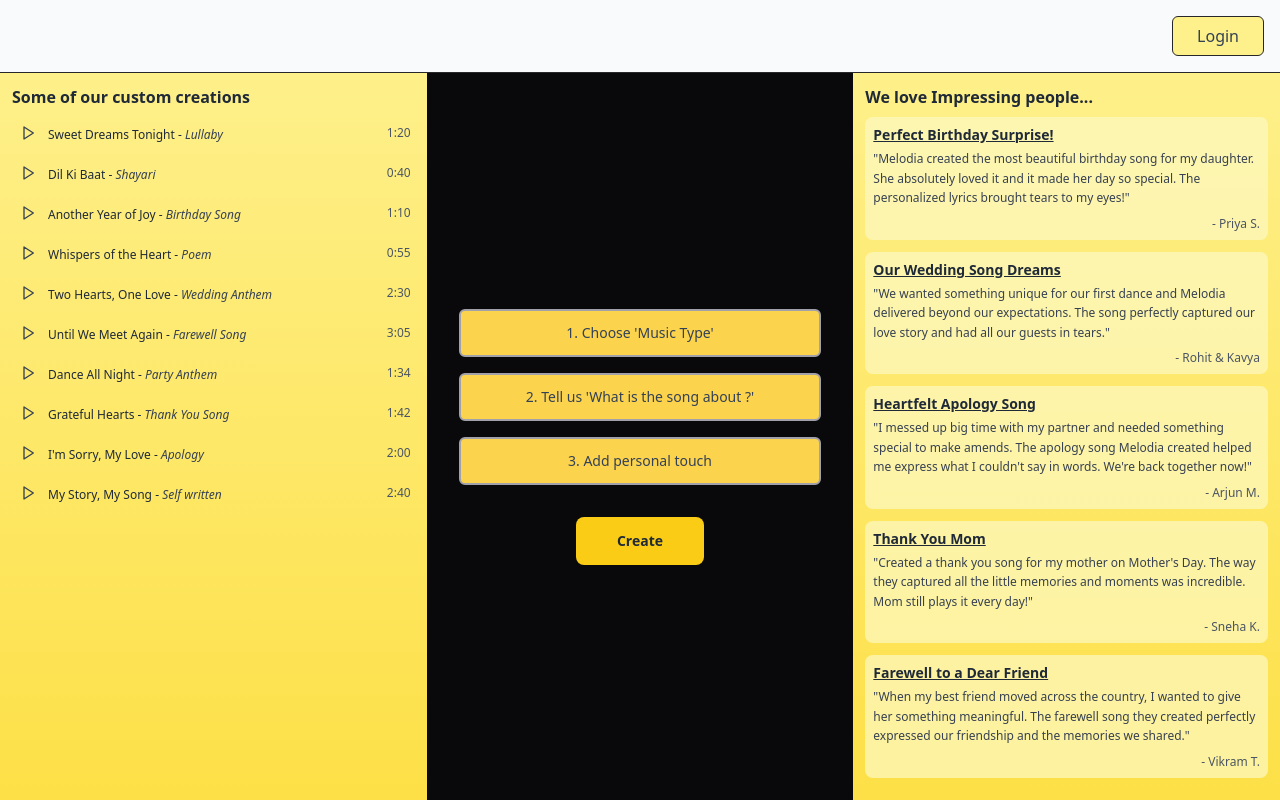
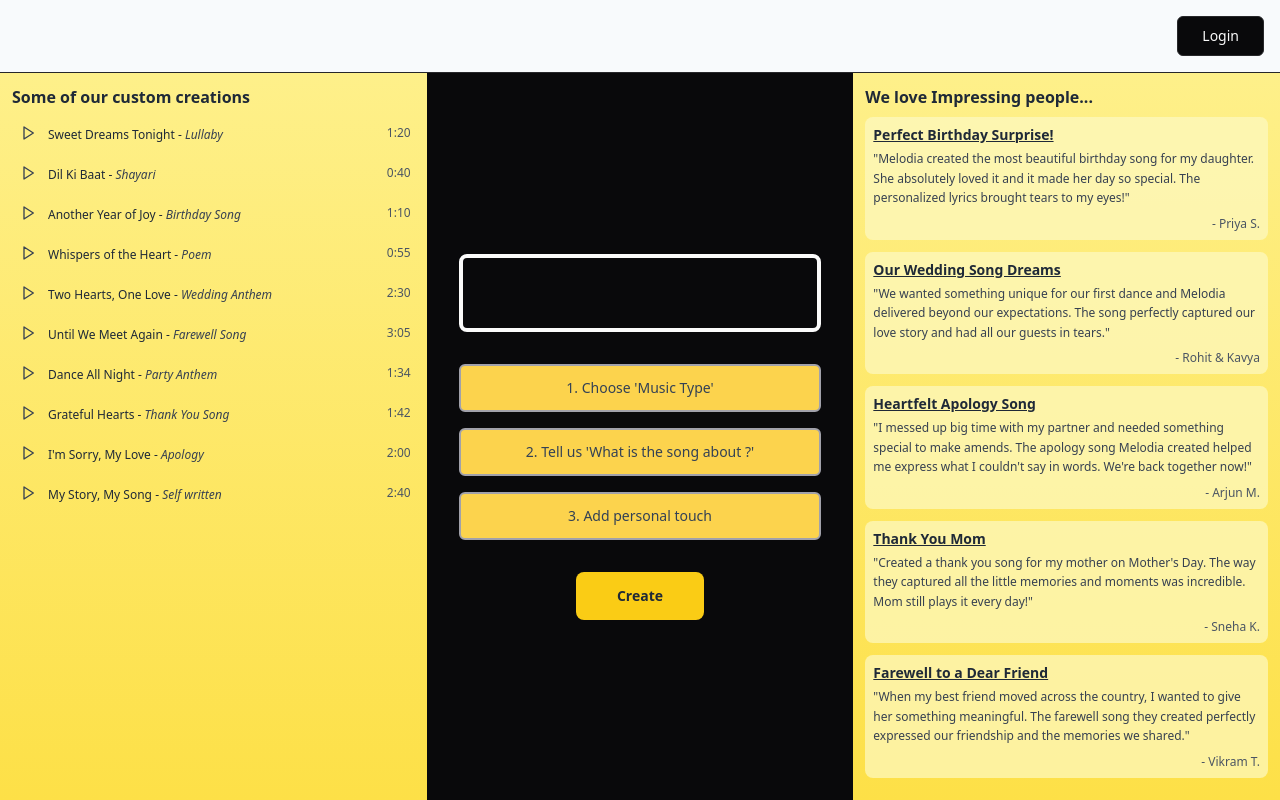
Before and after one commit to chinmay-multiply/songcraft-genesis-page, a React (Vite) app: page / in a window 1280 px wide. Built offline with nearby package versions, Linux system fonts and the light colour scheme.

Commit message:
Reverted to commit ca45aa5b7a5b249e93ff084a57b7310e2d024453

```diff
--- a/src/pages/Index.tsx
+++ b/src/pages/Index.tsx
@@ -117,7 +117,7 @@ const Index = () => {
       <div className="flex justify-between items-center p-4 border-b border-border bg-slate-50 rounded-none">
         <div></div>
 
-        <Button variant="outline" className="px-6 text-slate-700 bg-yellow-200 hover:bg-yellow-100 text-base font-thin">
+        <Button variant="outline" className="px-6">
           Login
         </Button>
       </div>
@@ -152,7 +152,9 @@ const Index = () => {
 
 
             {/* Spinning Reel for SONGS */}
-
+            <div className="border-4 border-foreground rounded-lg p-4 mb-8 bg-background">
+              <SpinningReel words={reelWords} className="text-4xl font-bold text-foreground" />
+            </div>
 
             <div className="space-y-4 mb-8">
               <Button variant="outline" onClick={() => handleFormOpen("a")} className="w-full h-12 text-sm border-2 border-muted-foreground text-left bg-amber-300 hover:bg-amber-200 text-slate-700">
```
